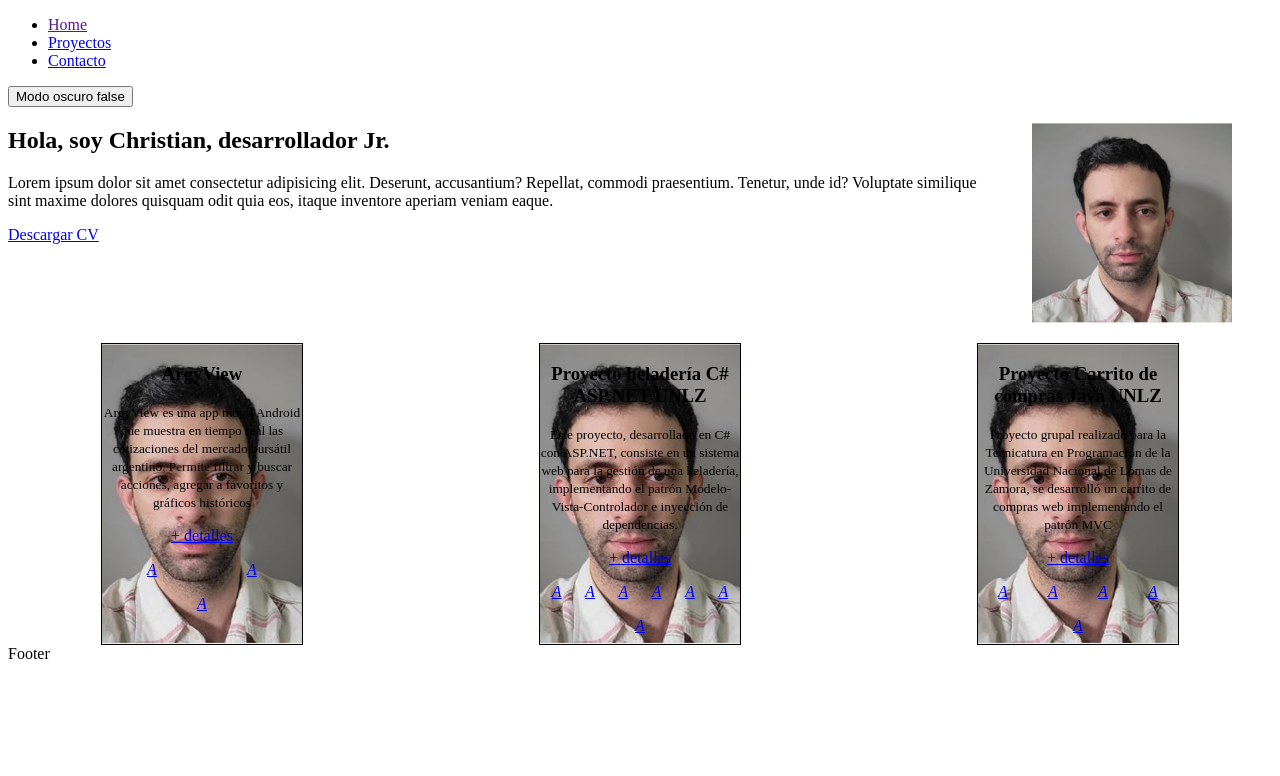
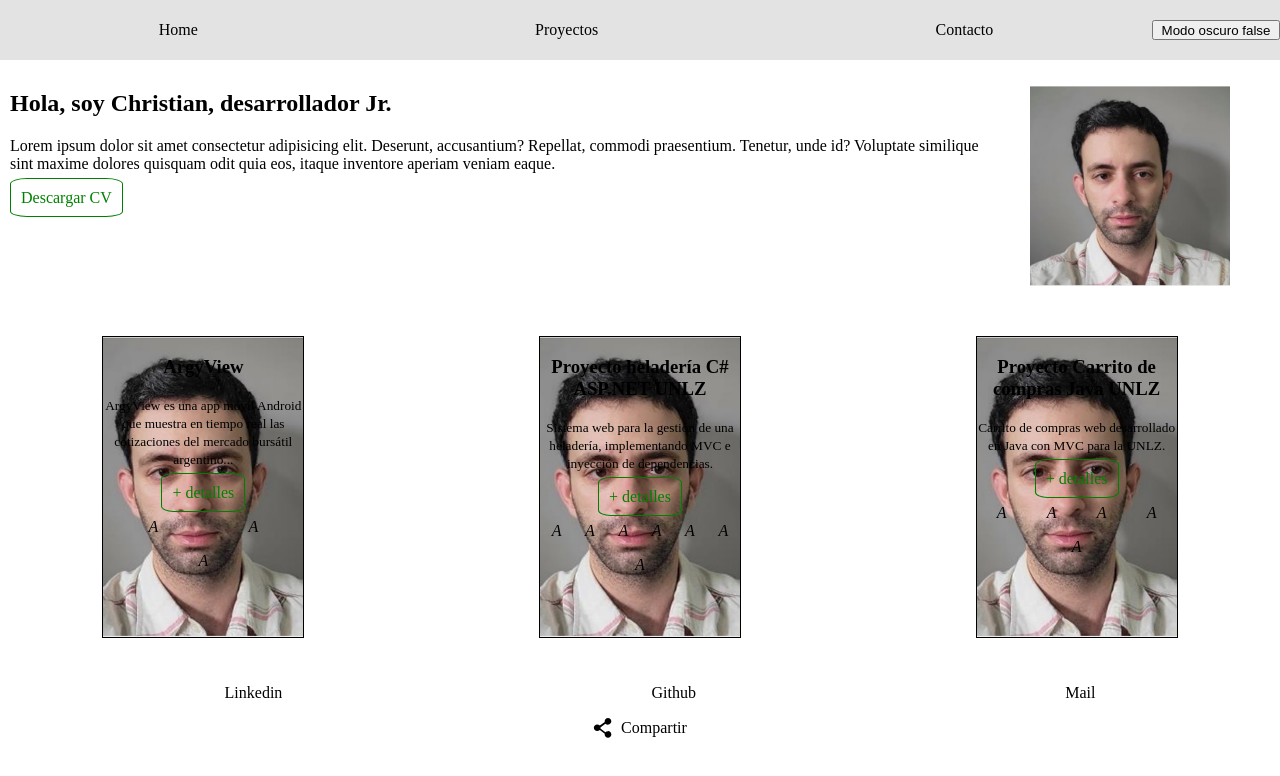
Before and after one commit to crisfide/Portafolio-CF, a React (Vite) app: page / in a window 1280 px wide. Shown: the top 776 px of the page. Built offline with nearby package versions, Linux system fonts and the light colour scheme.

Commit message:
mejora css, creacion de footer

```diff
--- a/src/componentes/Footer.jsx
+++ b/src/componentes/Footer.jsx
@@ -1,8 +1,38 @@
+import { redesSociales } from "./dataProps/redesSociales"
+import RedesSoc from "./RedesSoc"
+
+const compartirApp = (e) => {
+  e.preventDefault()
+
+
+  if (navigator.share) {
+    navigator.share({
+        title: 'Portafolio de Christian Fidelio, desarrollador',
+        text: 'Portafolio de Christian Fidelio, desarrollador',
+        url: 'https://crisfide.github.io/Portafolio-CF/',
+    })
+    .then(() => console.log('Contenido compartido exitosamente.'))
+    .catch((error) => console.error('Error al compartir:', error));
+  } else {
+      alert("La función de compartir no está soportada en este navegador.");
+  }
+}
+
 
 const Footer = () => {
   return (
-    <footer>
-      Footer
+    <footer id="contacto">
+      <RedesSoc items={redesSociales} />
+
+      <div style={{textAlign:"center"}}>
+        <a href="#" className="share-link" onClick={compartirApp}>
+          <svg xmlns="http://www.w3.org/2000/svg" viewBox="0 0 24 24" width="24" height="24">
+              <path d="M18 16c-1.24 0-2.34.46-3.19 1.22L8.91 12.7c.06-.23.09-.47.09-.7s-.03-.47-.09-.7l5.9-4.51C15.66 7.54 16.76 8 18 8c2.21 0 4-1.79 4-4s-1.79-4-4-4-4 1.79-4 4c0 .23.03.47.09.7L8.19 8.91C7.34 8.15 6.24 7.69 5 7.69c-2.21 0-4 1.79-4 4s1.79 4 4 4c1.24 0 2.34-.46 3.19-1.22l5.9 4.51c-.06.23-.09.47-.09.7 0 2.21 1.79 4 4 4s4-1.79 4-4-1.79-4-4-4z"></path>
+          </svg>
+          Compartir
+        </a>
+      </div>
+
     </footer>
   )
 }
--- a/src/componentes/GridProyectos.jsx
+++ b/src/componentes/GridProyectos.jsx
@@ -1,13 +1,13 @@
 
 const GridProyectos = ({proyectos}) => {
   return (
-    <div className="carrusel">
+    <section className="carrusel" id="proyectos">
       {
         proyectos.map( proyecto => (
           <ProyectoItem {...proyecto} key={proyecto.nombre} />)
         )
       }
-    </div>
+    </section>
   )
 }
 
--- a/src/componentes/Header.jsx
+++ b/src/componentes/Header.jsx
@@ -7,8 +7,8 @@ const Header = () => {
     <header>
       <nav>
         <NavMenu items={itemsMenu} />
+        <BtnThemeSwitch />
       </nav>
-      <BtnThemeSwitch />
     </header>
   )
 }
--- /dev/null
+++ b/src/componentes/RedesSoc.jsx
@@ -0,0 +1,26 @@
+
+const RedesSoc = ({items}) => {
+  //console.log(items)
+  return (
+    <ul>
+      {
+        items.map( ({txt, ruta}) => (
+          <RedSocialItem txt={txt} ruta={ruta} key={ruta} />)
+        )
+      }
+    </ul>
+  )
+}
+
+
+const RedSocialItem = ({txt, ruta}) => {
+  return (
+    <li>
+      <a href={ruta} target="_blank" title={txt}>{txt}</a>
+    </li>
+  )
+}
+
+
+
+export default RedesSoc
--- a/src/componentes/dataProps/itemsMenu.js
+++ b/src/componentes/dataProps/itemsMenu.js
@@ -1,14 +1,7 @@
+const crearMenuItem = (txt, ruta) => ({ txt, ruta });
+
 export const itemsMenu = [
-  {
-    txt: "Home",
-    ruta: ""
-  },
-  {
-    txt: "Proyectos",
-    ruta: "proyectos"
-  },
-  {
-    txt: "Contacto",
-    ruta: "contacto"
-  },
+  crearMenuItem("Home", "#"),
+  crearMenuItem("Proyectos", "#proyectos"),
+  crearMenuItem("Contacto", "#contacto"),
 ];
--- a/src/componentes/dataProps/proyectos.js
+++ b/src/componentes/dataProps/proyectos.js
@@ -1,57 +1,60 @@
-export const proyectos = [
-    {
-        nombre: "ArgyView",
-        resumen: "ArgyView es una app móvil Android que muestra en tiempo real las cotizaciones del mercado bursátil argentino. Permite filtrar y buscar acciones, agregar a favoritos y gráficos históricos",
-        descripcion: `ArgyView es una aplicación móvil desarrollada en Kotlin para Android que permite visualizar en tiempo real las cotizaciones del mercado bursátil argentino. Ideal para inversores y entusiastas del mercado financiero.
-                Funcionalidades:
+const crearProyecto = (nombre, resumen, descripcion, tecnologias, linkWeb, linkGithub, imagen) => ({
+    nombre,
+    resumen,
+    descripcion,
+    tecnologias,
+    linkWeb,
+    linkGithub,
+    imagen,
+  });
 
-                Visualización de precios de distintos activos en el mercado bursátil argentino.
-                Actualización en tiempo real de las cotizaciones.
-                Filtros y búsqueda de acciones específicas.
-                Gráficos historicos (proximamente)
-                Panel de favoritos personalizable.`,
+  export const proyectos = [
+    crearProyecto(
+      "ArgyView",
+      "ArgyView es una app móvil Android que muestra en tiempo real las cotizaciones del mercado bursátil argentino...",
+      `ArgyView es una aplicación móvil desarrollada en Kotlin para Android que permite visualizar en tiempo real
+       las cotizaciones del mercado bursátil argentino. Ideal para inversores y entusiastas del mercado financiero.
+       Funcionalidades:
+       - Visualización de precios de distintos activos.
+       - Actualización en tiempo real.
+       - Filtros y búsqueda de acciones.
+       - Gráficos históricos (próximamente).
+       - Panel de favoritos personalizable.`,
+      ["Kotlin", "Android"],
+      null,
+      "https://github.com/crisfide/ArgyView",
+      ""
+    ),
 
-        tecnologias: ["Kotlin", "Android"],
-        linkWeb: null,
-        linkGithub: "https://github.com/crisfide/ArgyView",
-        imagen: "",
-    },
-    {
-        nombre: "Proyecto heladería C# ASP.NET UNLZ",
-        resumen: "Este proyecto, desarrollado en C# con ASP.NET, consiste en un sistema web para la gestión de una heladería, implementando el patrón Modelo-Vista-Controlador e inyección de dependencias.",
-        descripcion: `Este proyecto, desarrollado en C# con ASP.NET, consiste en un sistema web para la gestión de una heladería, implementando el patrón Modelo-Vista-Controlador e inyección de dependencias.
+    crearProyecto(
+      "Proyecto heladería C# ASP.NET UNLZ",
+      "Sistema web para la gestión de una heladería, implementando MVC e inyección de dependencias.",
+      `Este proyecto, desarrollado en C# con ASP.NET, consiste en un sistema web para la gestión de una heladería...
+       Funcionalidades:
+       - Gestión de productos.
+       - Pedidos en línea.
+       - Autenticación con Google.
+       - Base de datos en Azure.
+       - Interfaz con Bootstrap y JavaScript.`,
+      ["C#", ".NET", "OAuth 2.0", "Azure", "Bootstrap", "Git"],
+      null,
+      "https://github.com/crisfide/HeladeriaTP-UNLZ",
+      ""
+    ),
 
-                Gestión de productos: creación, modificación y eliminación de sabores.
-                Pedidos en línea: los usuarios pueden seleccionar productos, agregarlos al carrito y confirmar la compra.
-                Autenticación con Google: permite iniciar sesión de manera segura utilizando cuentas de Google.
-                Base de datos en Azure: almacenamiento de datos de productos, usuarios y pedidos en un entorno en la nube.
-                Interfaz amigable: desarrollada con CSS y Bootstrap, además mejorada con JavaScript para una experiencia dinámica.
-                .`,
-
-        tecnologias: ["C#", ".NET", "OAuth 2.0", "Azure", "Bootstrap", "Git"],
-        linkWeb: null,
-        linkGithub: "https://github.com/crisfide/HeladeriaTP-UNLZ",
-        imagen: "",
-    },
-    {
-        nombre: "Proyecto Carrito de compras Java UNLZ",
-        resumen: "Proyecto grupal realizado para la Tecnicatura en Programación de la Universidad Nacional de Lomas de Zamora, se desarrolló un carrito de compras web implementando el patrón MVC",
-        descripcion: `Proyecto grupal realizado para la Tecnicatura en Programación de la Universidad Nacional de Lomas de Zamora, se desarrolló un carrito de compras web implementando el patrón Modelo-Vista-Controlador (MVC) en Java. El objetivo fue construir una aplicación funcional que permita a los usuarios:
-
-                Agregar productos al carrito, con detalles como nombre, precio y cantidad.
-                Modificar y eliminar productos del carrito.
-                Calcular el total de la compra automáticamente.
-                Simular un proceso de checkout para finalizar la compra.
-                Tecnologías y herramientas utilizadas:
-                Backend: Java con servlets y JSP.
-                Frontend: HTML, CSS y JavaScript para la interfaz de usuario.
-                Servidor: Apache Tomcat.
-                El trabajo fomentó la colaboración y la aplicación de conceptos clave, como la separación de responsabilidades, trabajo con repositorios y desarrollo web dinámico.
-                `,
-
-        tecnologias: ["Java", "Apache Tomcat","Bootstrap", "Git"],
-        linkWeb: null,
-        linkGithub: "https://github.com/crisfide/CarritoTP-UNLZ",
-        imagen: "",
-    },
-]
+    crearProyecto(
+      "Proyecto Carrito de compras Java UNLZ",
+      "Carrito de compras web desarrollado en Java con MVC para la UNLZ.",
+      `Proyecto grupal desarrollado en Java con servlets y JSP...
+       Funcionalidades:
+       - Agregar productos al carrito.
+       - Modificar y eliminar productos.
+       - Calcular total de la compra.
+       - Simulación de checkout.
+       Tecnologías usadas: Backend en Java, Frontend en HTML/CSS/JS, servidor Apache Tomcat.`,
+      ["Java", "Apache Tomcat", "Bootstrap", "Git"],
+      null,
+      "https://github.com/crisfide/CarritoTP-UNLZ",
+      ""
+    ),
+  ];
--- /dev/null
+++ b/src/componentes/dataProps/redesSociales.js
@@ -0,0 +1,7 @@
+const crearRedSocial = (txt, ruta) => ({ txt, ruta });
+
+export const redesSociales = [
+  crearRedSocial("Linkedin", "https://www.linkedin.com/in/christian-fidelio-47053b137/"),
+  crearRedSocial("Github", "https://github.com/crisfide"),
+  crearRedSocial("Mail", "mailto:"),
+];
--- a/src/index.css
+++ b/src/index.css
@@ -1,6 +1,74 @@
+html, body{
+    margin: 0;
+    padding: 0;
+}
+body{
+    padding-top: 60px;
+}
+a{
+    text-decoration: none;
+    color: black;
+}
+a:visited{
+    color: none;
+}
+ul{
+    list-style: none;
+    display: flex;
+    justify-content: space-around;
+    align-items: center;
+}
 
+/* nav */
+header{
+    background-color: #DDDDDDCC;
+    position: fixed;
+    display: flex;
+    justify-content: space-between;
+    align-items: center;
+    width: 100%;
+    padding: 20px 0;
+    height: 20px;
+    top: 0;
+    z-index: 1000;
+}
+nav{
+    display: flex;
+    flex-grow: 1;
+    width: 100%;
+    align-items: center;
+}
+nav ul{
+    width: 90%;
+    list-style: none;
+    display: flex;
+    align-items: center;
+    justify-content: space-around;
+    padding: 0;
+    margin: 0;
+    gap: 20px;
+}
+nav li a {
+    padding: 5px;
+}
+nav li a:hover {
+    font-weight: bold;
+}
+
+nav button{
+    width: 10%;
+    height: 20px;
+    flex-grow: 0;
+    margin-left: auto;
+}
 
 /* perfil */
+main{
+    margin: 10px;
+}
+section{
+    padding-bottom: 30px;
+}
 .perfil{
     display: flex;
 }
@@ -8,6 +76,21 @@
     max-width: 200px;
 }
 
+.btn{
+    text-decoration: none;
+    color: green;
+    border: 1px solid green;
+    padding: 10px;
+    border-radius: 15%;
+}
+.btn:hover{
+    background-color: rgb(0, 73, 0);
+    color: white;
+
+}
+
+
+/* carrusel */
 .carrusel{
     display: flex;
     flex-direction: row;
@@ -34,3 +117,22 @@
 .proyecto li a {
     padding: 5px;
 }
+.proyecto li a:hover {
+    font-weight: bold;
+}
+
+
+/* footer */
+footer a:hover{
+    font-weight: bold;
+}
+.share-link {
+    display: inline-flex;
+    align-items: center;
+}
+.share-link svg {
+    margin-right: 8px;
+    width: 20px;
+    height: 20px;
+    fill: currentColor;
+}
```
Also changed, not shown: src/Container.jsx (line endings or trailing spaces), 1 other file (tests, documents, lock files or other folders).
